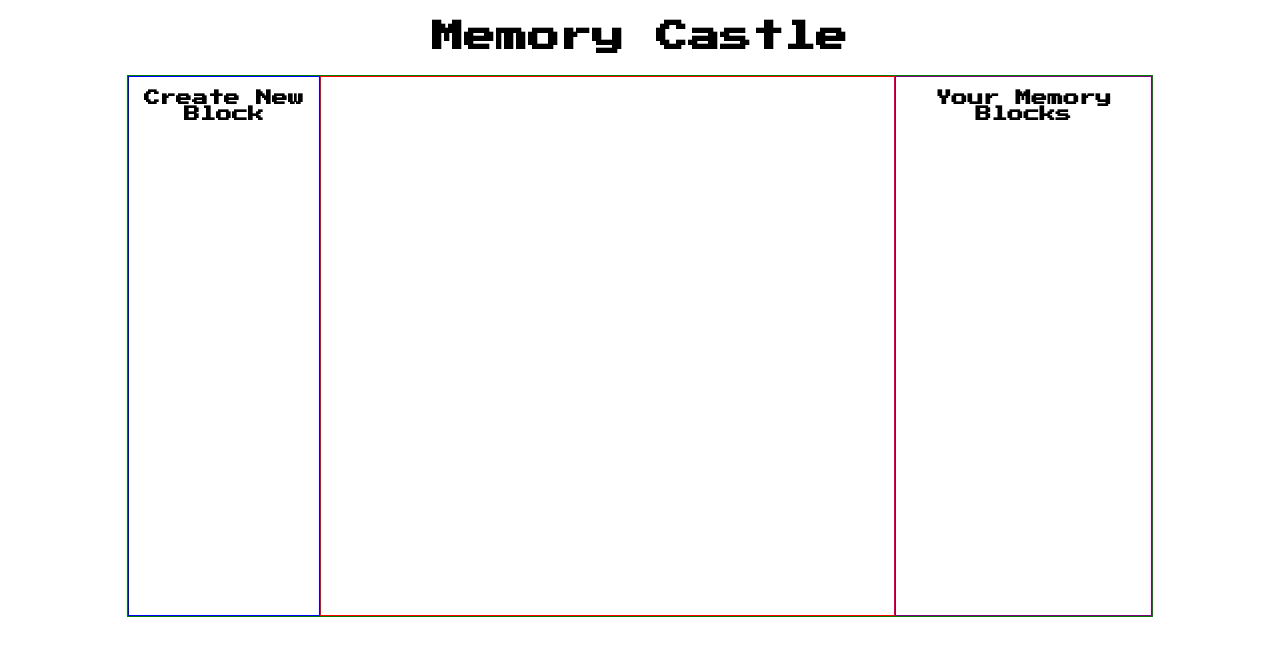
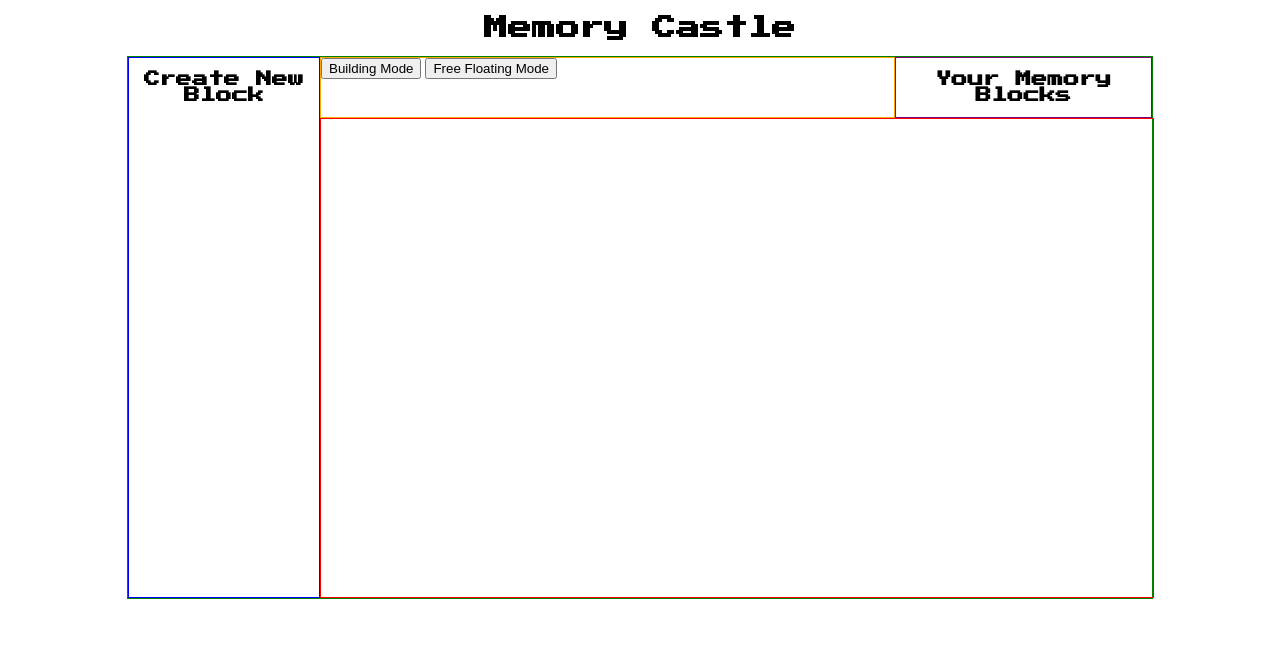
Before and after one commit to alexawhy/memory-castle, a website built with webpack: page index.html in a window 1280 px wide. Built offline with nearby package versions, Linux system fonts and the light colour scheme.

Commit message:
Add gsap dependency

```diff
--- a/index.html
+++ b/index.html
@@ -5,7 +5,7 @@
   <meta name="viewport" content="width=device-width, initial-scale=1.0" />
   <meta http-equiv="X-UA-Compatible" content="ie=edge" />
   <link rel="stylesheet" href="./dist/main.css" />
-  <title>Project Name</title>
+  <title>Memory Castle</title>
 </head>
 
 <body>
@@ -18,10 +18,16 @@
       <div class="new-blocks"></div>
     </section>
     <section class="main-content">
+      <div class="topbar">
+        <div class="title title-mid">
+          <button>Building Mode</button>
+          <button>Free Floating Mode</button>
+        </div>
+        <div class="title title-right">
+          <h2>Your Memory Blocks</h2>
+        </div>
+      </div>
       <div class="main-canvas"></div>
-      <div class="right-sidebar">
-        <h2>Your Memory Blocks</h2>
-      </div>
     </section>
   </main>
   <script src="./dist/main.js"></script>
--- a/package.json
+++ b/package.json
@@ -37,6 +37,7 @@
     "not dead"
   ],
   "dependencies": {
+    "gsap": "^3.5.1",
     "three": "^0.123.0"
   }
 }
--- a/src/index.js
+++ b/src/index.js
@@ -1 +1,3 @@
+import "./scripts/left/new_block";
+
 import "./styles/index.scss";
--- /dev/null
+++ b/src/scripts/left/new_block.js
@@ -0,0 +1,5 @@
+import * as THREE from 'three';
+import { OrbitControls } from 'three/examples/jsm/controls/OrbitControls.js';
+import { gsap } from 'gsap';
+
+const newBlockScene = new THREE.Scene();
--- a/src/styles/index.scss
+++ b/src/styles/index.scss
@@ -4,6 +4,10 @@
 h1, h2 {
   text-align: center;
   font-family: 'Press Start 2P', cursive;
+}
+
+h1 {
+  font-size: 1.5em;
 }
 
 h2 {
@@ -20,6 +24,7 @@ main {
   border: 1px solid green;
   display: flex;
   flex-direction: row;
+  box-sizing: content-box;
 }
 
 .left-sidebar {
@@ -33,16 +38,31 @@ main {
 
 .main-content {
   display: flex;
-  flex-direction: row;
+  flex-direction: column;
   width: 65vw;
 }
 
-.main-canvas {
-  width: 45vw;
-  border: 1px solid red;
+.topbar {
+  display: flex;
+  flex-direction: row;
+  justify-content: space-between;
 }
 
-.right-sidebar {
+.title-mid {
+  flex-direction: row;
+  justify-content: flex-start;
+  align-items: center;
+  width: 45vw;
+  border: 1px solid orange;
+}
+
+.title-right {
   width: 20vw;
   border: 1px solid purple;
 }
+
+.main-canvas {
+  width: 100%;
+  height: 100%;
+  border: 1px solid red;
+}
```
Also changed, not shown: 1 other file.
